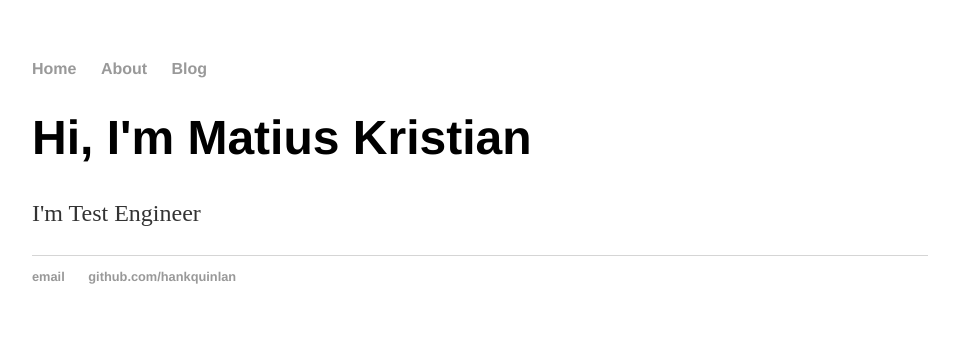
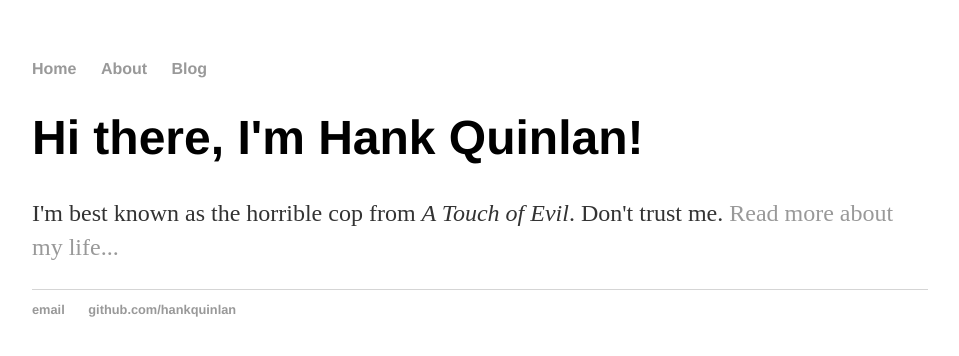
Before and after one commit to gnsisec/mattivityroom.github.io, a Jekyll site: the page built from index.html, in a window 1280 px wide. Shown: the top 356 px of the page, without its empty margins (160-1119 px from the left). Built offline with Jekyll 4.4.1, drawn with Linux system fonts in a browser that asks for light colours.

Commit message:
Refactor code index.html

```diff
--- a/index.html
+++ b/index.html
@@ -2,7 +2,7 @@
 layout: default
 title: mattivityroom
 ---
-<div class="blurb">
-	<h1>Hi, I'm Matius Kristian</h1>
-	<p>I'm Test Engineer</p>
-</div><!-- /.blurb -->
+		<div class="blurb">
+			<h1>Hi there, I'm Hank Quinlan!</h1>
+			<p>I'm best known as the horrible cop from <em>A Touch of Evil</em>. Don't trust me. <a href="/about">Read more about my life...</a></p>
+		</div>
```
